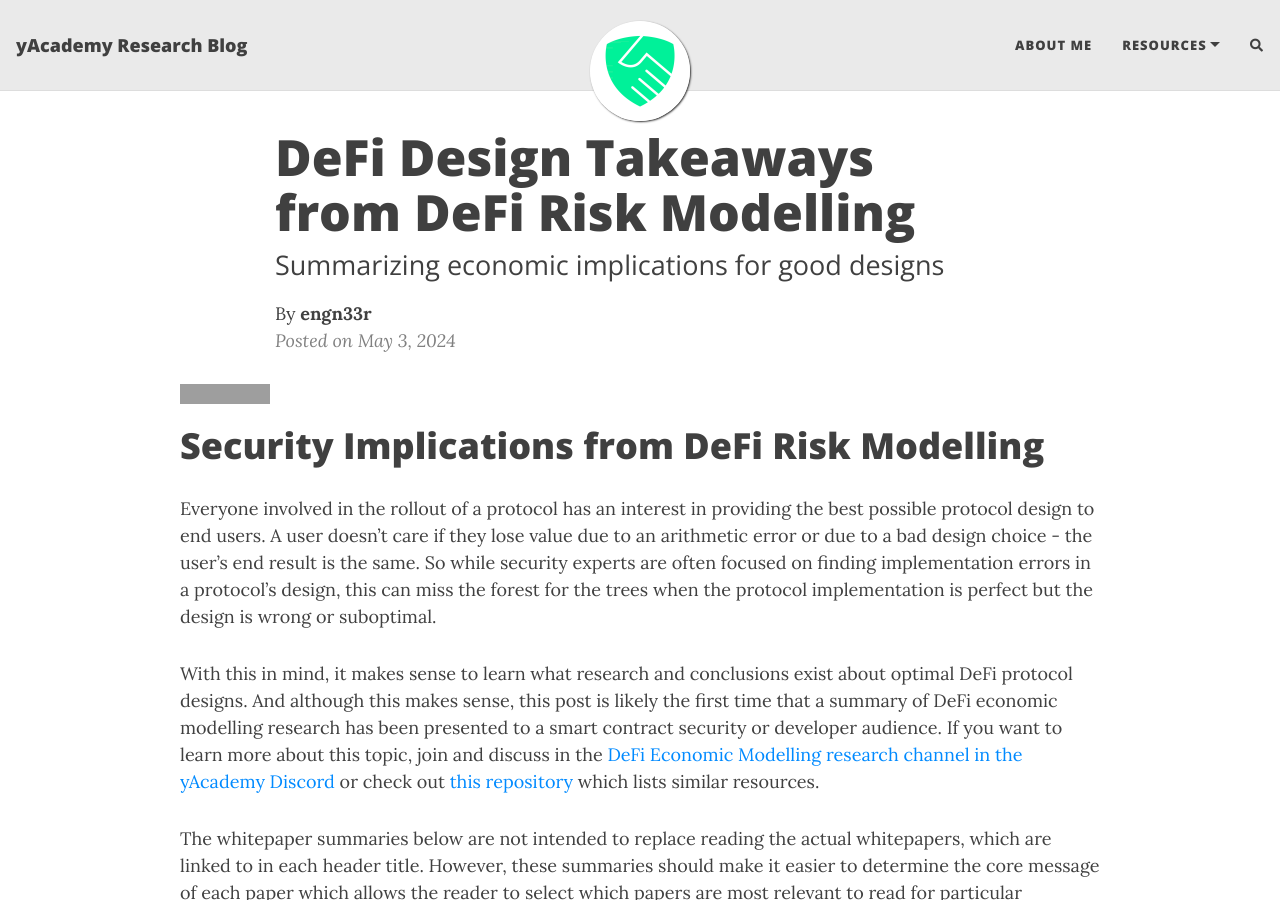
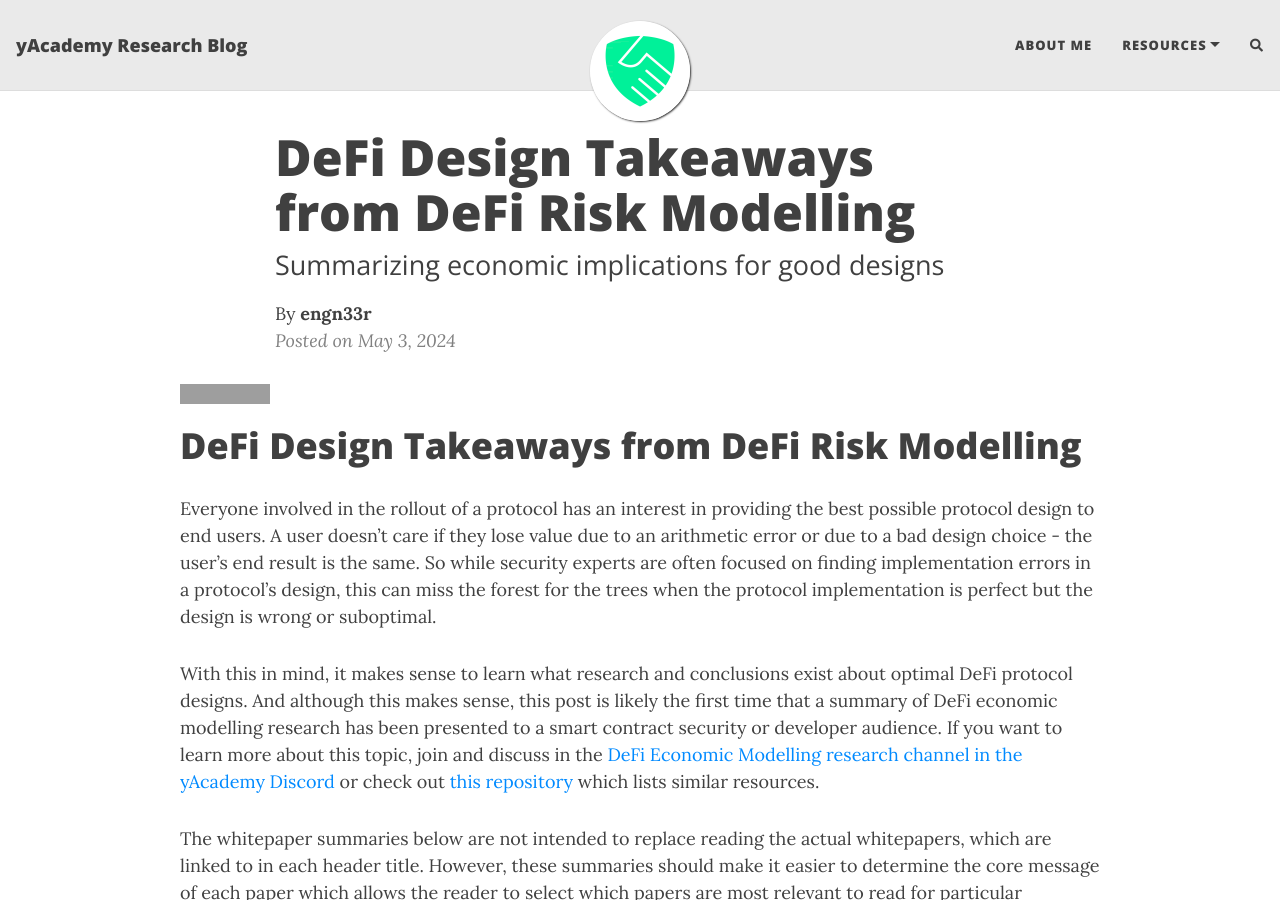
Before and after one commit to YAcademy-Residents/research-blog, a Jekyll site: the page built from _posts/2024-05-03-merging-economics-and-security.md, in a window 1280 px wide and 900 px high. Built offline with Jekyll 4.4.1, drawn with Linux system fonts in a browser that asks for light colours; nearby versions of some CDN libraries; comment, search, counter and statistics services are not loaded; grey boxes are pictures that could not be loaded.

Commit message:
match title econ post

```diff
--- a/_posts/2024-05-03-merging-economics-and-security.md
+++ b/_posts/2024-05-03-merging-economics-and-security.md
@@ -9,7 +9,7 @@ comments: true
 author: engn33r
 ---
 
-# Security Implications from DeFi Risk Modelling
+# DeFi Design Takeaways from DeFi Risk Modelling
 
 Everyone involved in the rollout of a protocol has an interest in providing the best possible protocol design to end users. A user doesn't care if they lose value due to an arithmetic error or due to a bad design choice - the user's end result is the same. So while security experts are often focused on finding implementation errors in a protocol's design, this can miss the forest for the trees when the protocol implementation is perfect but the design is wrong or suboptimal.
 
```
